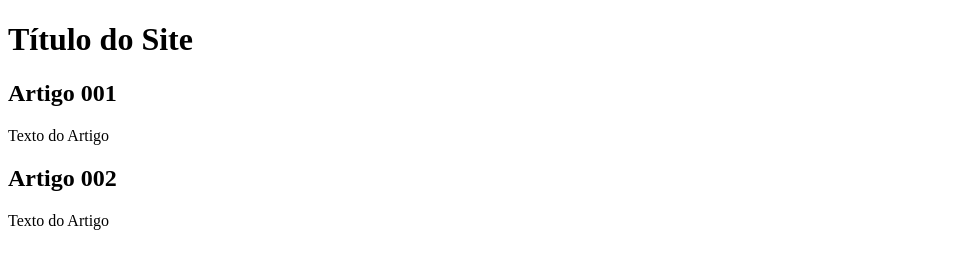
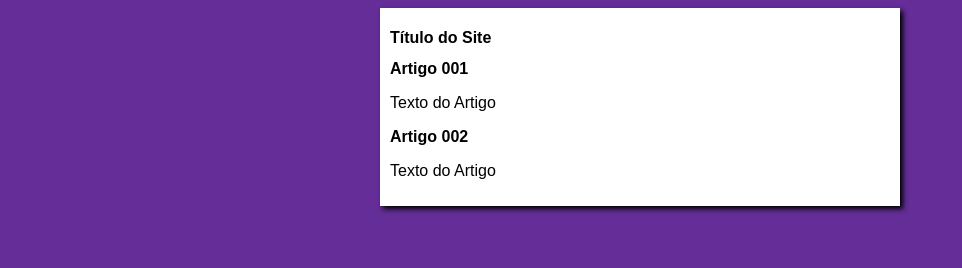
Before and after one commit to felipegambini/projeto-site, a plain HTML site: page index.html in a window 1280 px wide. Shown: the whole page, without its empty margins (0-962 px from the left). Drawn offline with Linux system fonts and the light colour scheme.

Commit message:
Iniciei o Design

```diff
--- /dev/null
+++ b/estilos/style.css
@@ -0,0 +1,16 @@
+* {
+    font-family: Arial, Helvetica, sans-serif;
+    font-size: 16px;
+}
+
+body {
+    background-color: rgb(100, 45, 151);
+}
+
+main {
+    background-color: white;
+    width: 500px;
+    margin: auto;
+    padding: 10px;
+    box-shadow: 3px 3px 5px black;
+}
--- a/index.html
+++ b/index.html
@@ -5,6 +5,7 @@
     <meta http-equiv="X-UA-Compatible" content="IE=edge">
     <meta name="viewport" content="width=device-width, initial-scale=1.0">
     <title>Título do Site</title>
+    <link rel="stylesheet" href="estilos/style.css">
 </head>
 <body>
     <main>
```
